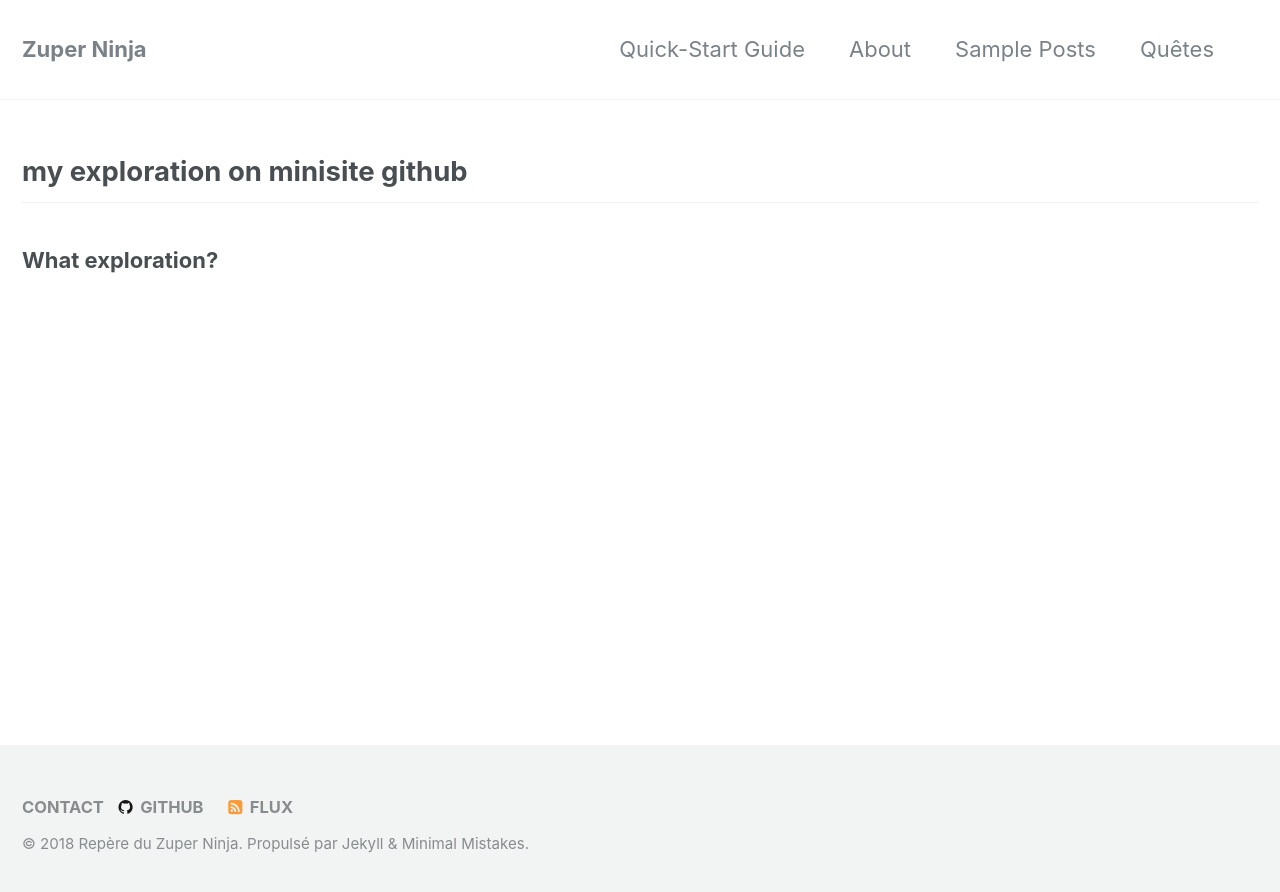
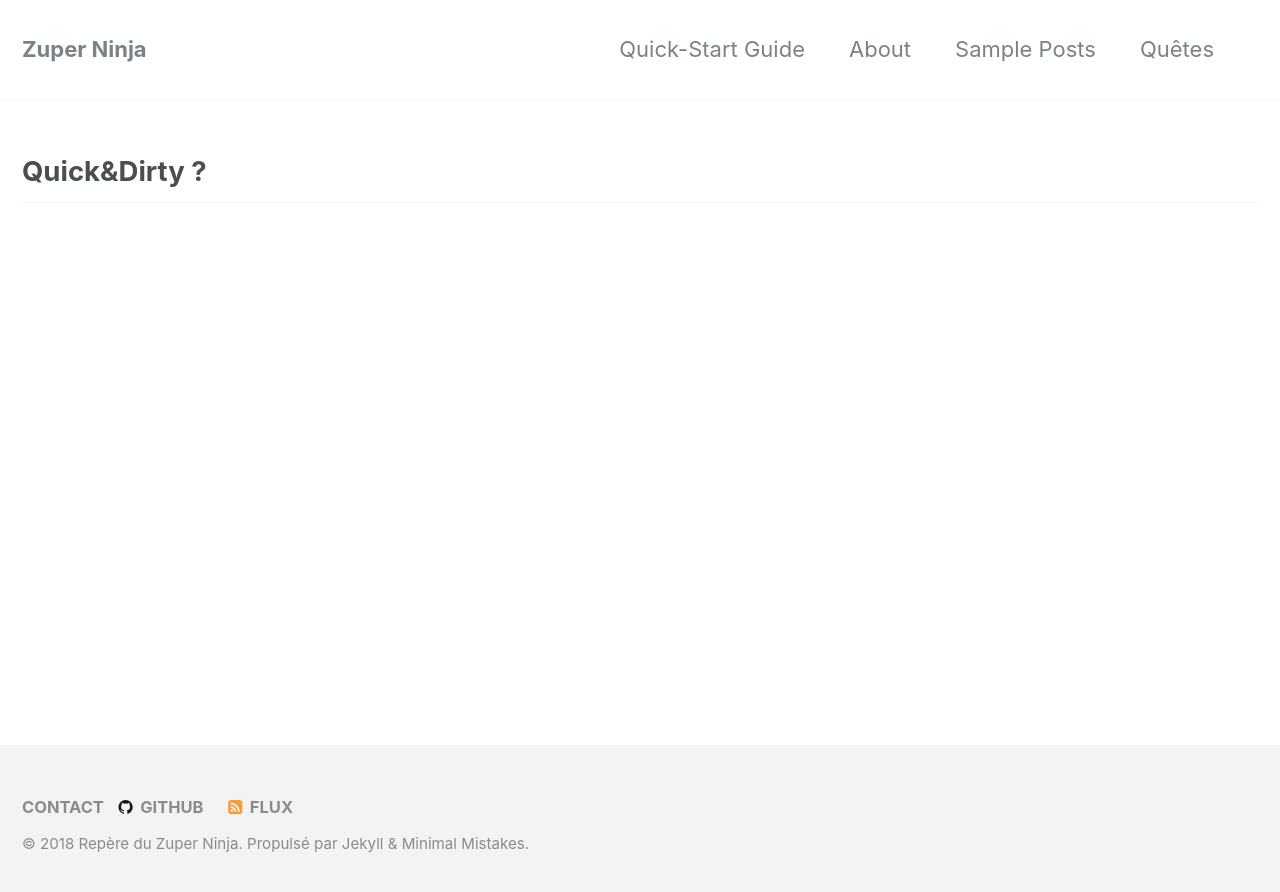
Before and after one commit to zuperninja/zuperninja.github.io, a Jekyll site: the page built from _pages/about.md, in a window 1280 px wide. Shown: the top 892 px of the page. Built offline with Jekyll 4.4.1, drawn with Linux system fonts in a browser that asks for light colours; part of the change alters nothing that is shown.

Commit message:
Update about.md

```diff
--- a/_pages/about.md
+++ b/_pages/about.md
@@ -1,19 +1,19 @@
 ---
 permalink: /about/
 title: "About"
-excerpt: "Minimal Mistakes is a flexible two-column Jekyll theme."
+excerpt: "Zuper Ninja is all about exploration and quick&dirty philosophy"
 layouts_gallery:
-  - url: /assets/images/2013-01-01 16.04.00.jpg
-    image_path: /assets/images/2013-01-01 16.04.00.jpg
+  - url: /assets/images/mm-layout-splash.png
+    image_path: /assets/images/mm-layout-splash.png
     alt: "splash layout example"
-  - url: /assets/images/P1010604-MOTION.gif
-    image_path: /assets/images/P1010604-MOTION.gif
+  - url: /assets/images/mm-layout-single-meta.png
+    image_path: /assets/images/mm-layout-single-meta.png
     alt: "single layout with comments and related posts"
-  - url: /assets/images/2013-02-13 10.34.55.jpg
-    image_path: /assets/images/2013-02-13 10.34.55.jpg
+  - url: /assets/images/mm-layout-archive.png
+    image_path: /assets/images/mm-layout-archive.png
     alt: "archive layout example"
-last_modified_at: 2017-11-06T16:27:14-05:00
+last_modified_at: 2018-01-10T11:22:24-05:00
+toc: true
 ---
 
-## my exploration on minisite github
-### What exploration?
+## Quick&Dirty ?
```
